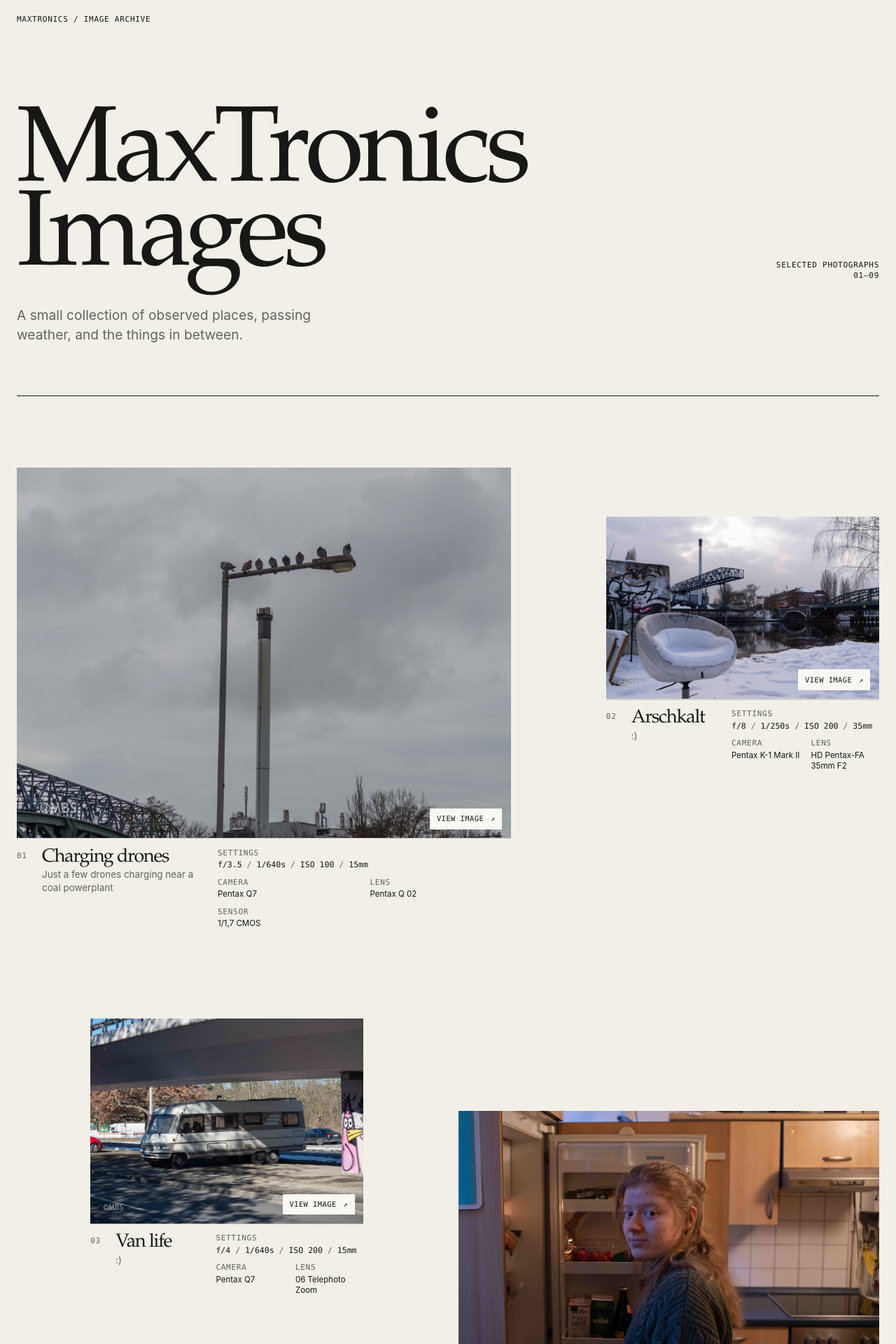
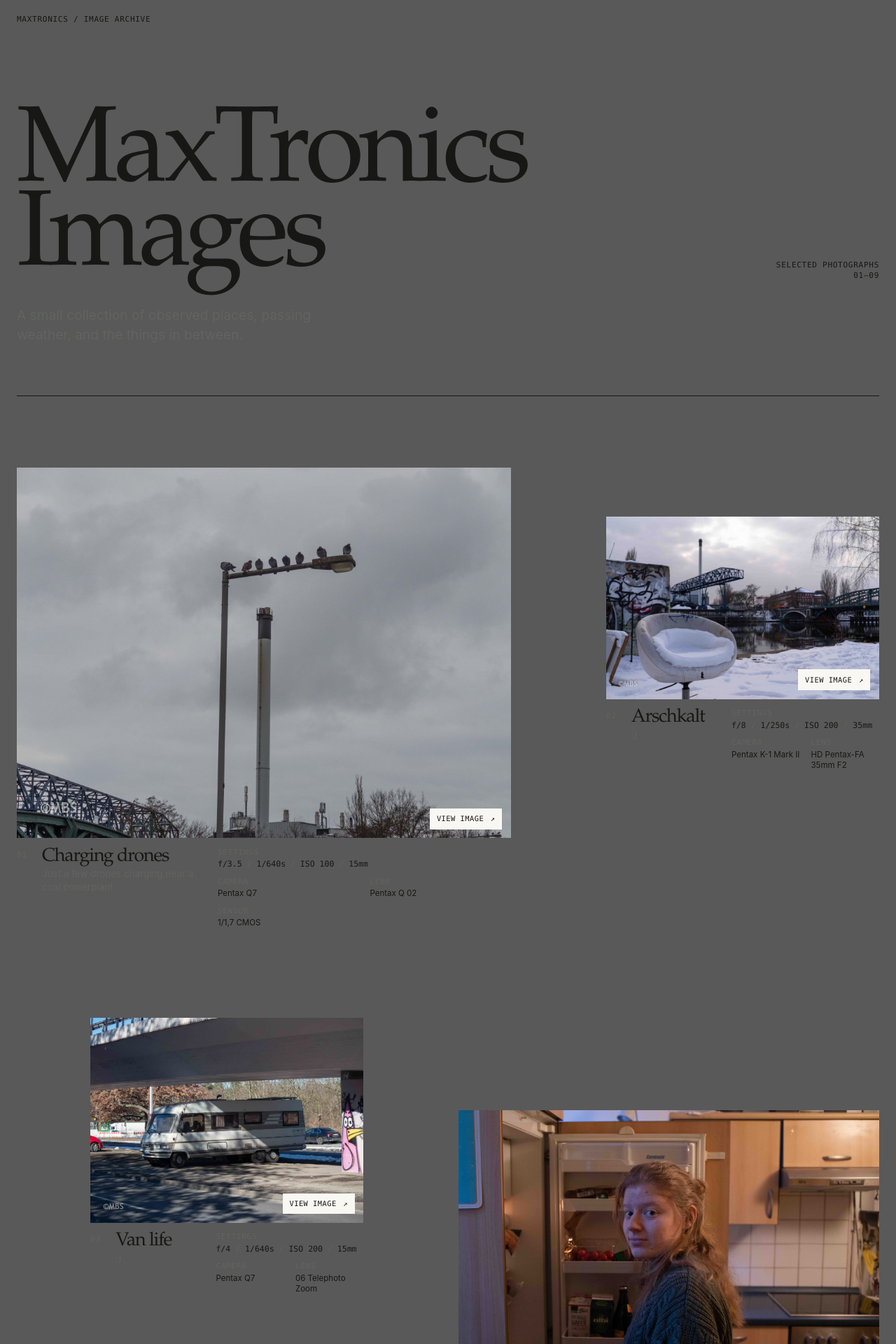
Before and after one commit to Bloodwing1/Bloodwing1.github.io, a Jekyll site: the page built from index.md, in a window 1280 px wide. Shown: the top 1920 px of the page at 70% size. Built offline with Jekyll 4.4.1, drawn with Linux system fonts in a browser that asks for light colours.

Commit message:
Darken page background to 35% grey

```diff
--- a/assets/css/main.css
+++ b/assets/css/main.css
@@ -1,5 +1,5 @@
 :root {
-  --paper: #f1efe8;
+  --paper: #595959;
   --ink: #171815;
   --muted: #62645e;
   --line: #c9c8c0;
@@ -114,7 +114,7 @@ h1 {
   padding: 0;
   overflow: hidden;
   border: 0;
-  background: #d8d6cd;
+  background: transparent;
   color: inherit;
   cursor: zoom-in;
   text-align: left;
@@ -132,7 +132,6 @@ h1 {
   display: block;
   width: 100%;
   height: auto;
-  transform: scale(1.001);
   transition: transform 600ms cubic-bezier(.2, .7, .2, 1), filter 400ms ease;
 }
 
@@ -164,7 +163,6 @@ h1 {
   grid-template-columns: minmax(10rem, .78fr) minmax(0, 1.22fr);
   gap: 1.2rem;
   padding-top: .85rem;
-  border-top: 1px solid var(--line);
 }
 
 .photograph__identity { display: grid; grid-template-columns: 1.7rem minmax(0, 1fr); gap: .55rem; }
```
